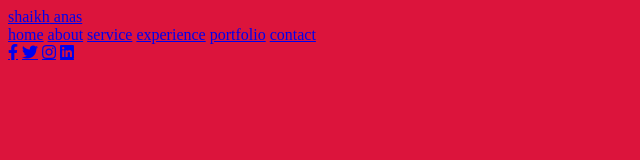
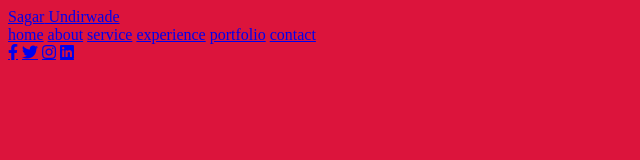
Before and after one commit to sagarundirwade/test0.github.io, a plain HTML site: page index.html in a window 1280 px wide. Shown: the full height of the page, 0-640 px from the left. Drawn offline with Linux system fonts and the light colour scheme.

Commit message:
change name

```diff
--- a/index.html
+++ b/index.html
@@ -17,7 +17,7 @@
 
     <header>
 
-        <a href="#" class="logo"> <span>shaikh</span> anas </a>
+        <a href="#" class="logo"> <span>Sagar</span> Undirwade </a>
 
         <nav class="navbar">
             <a href="#home">home</a>
```
